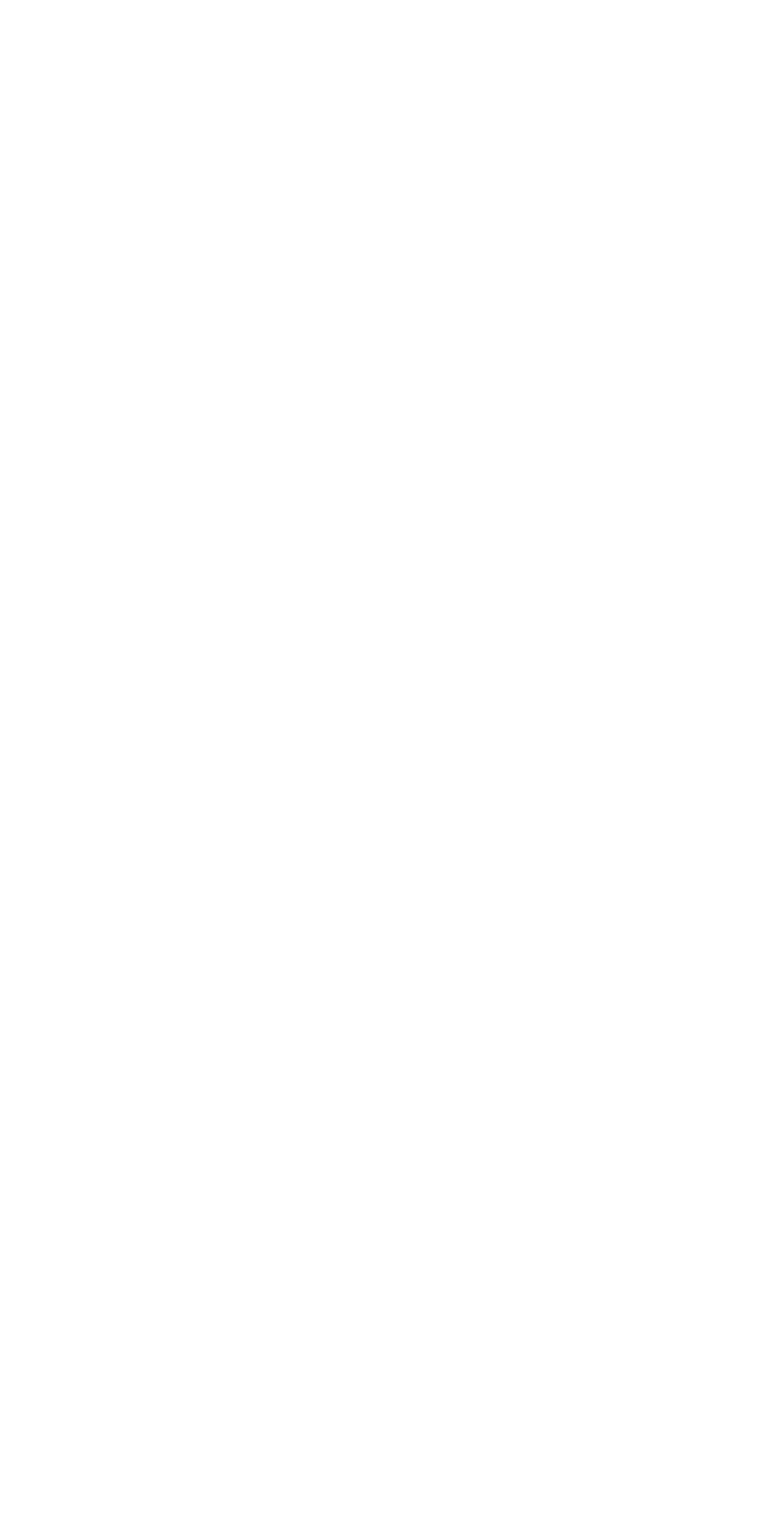
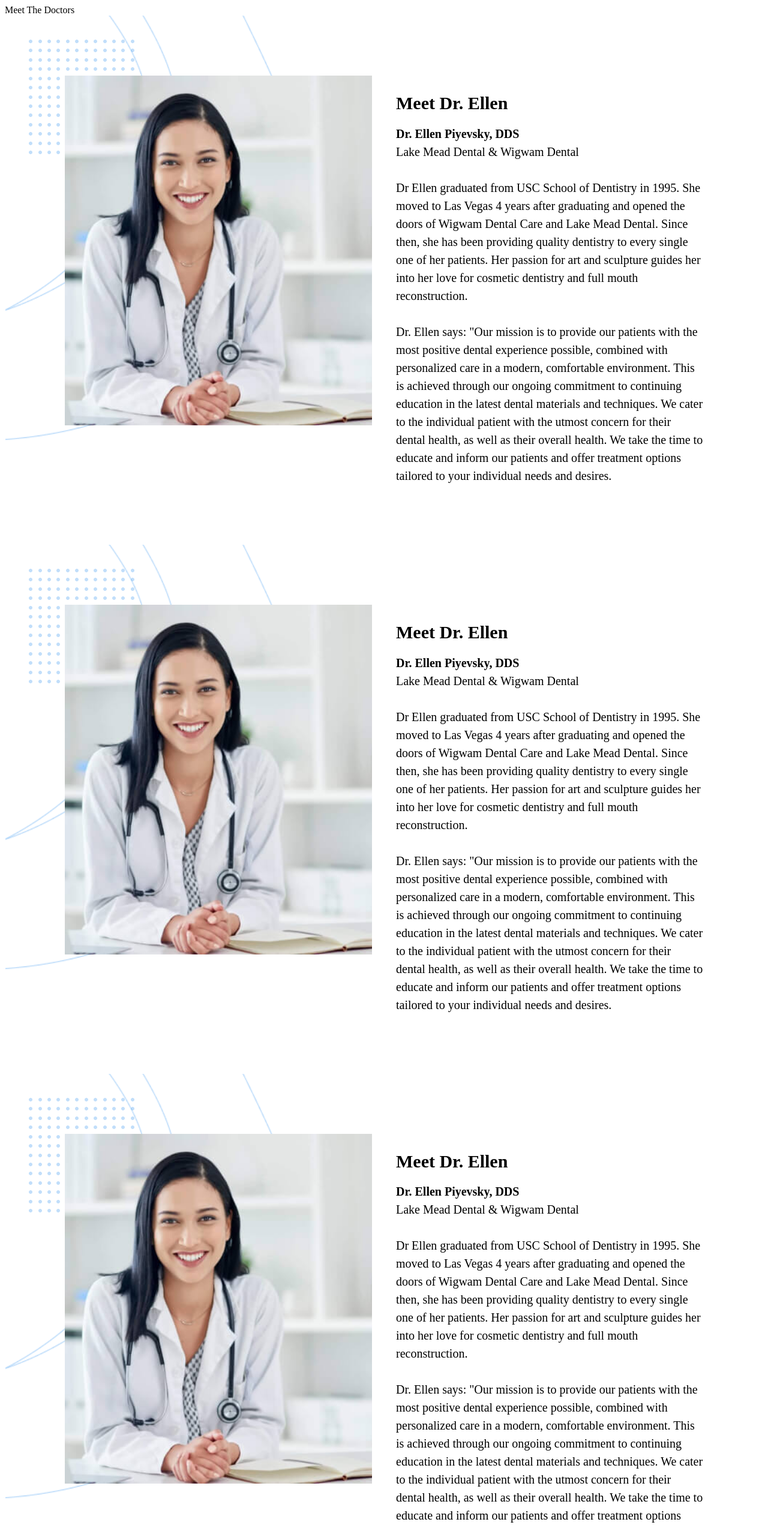
Before and after one commit to idenispankov/lake_mead_dental_next_js, a Next.js app: page /meet-the-doctors in a window 1280 px wide. Shown: the top 2547 px of the page at 60% size. Before the commit the page ends 800 px from the top, so only its background shows below. Built offline with nearby package versions, Linux system fonts and the light colour scheme.

Commit message:
change classnames in About doctor

```diff
--- a/components/AboutDoctor/AboutDoctor.module.css
+++ b/components/AboutDoctor/AboutDoctor.module.css
@@ -1,11 +1,19 @@
-.section {
+.section__container {
   max-width: 1600px;
   margin: 0 auto;
   padding: 30px;
   position: relative;
 }
 
-.section__image {
+.section__container_image_dots {
+  display: none;
+}
+
+.section__container_image_lines {
+  display: none;
+}
+
+.section__container_image {
   background: url('../../public/images/doctor_ellen_mobile.png') no-repeat
     center;
   min-width: 100%;
@@ -15,33 +23,25 @@
   display: block;
 }
 
-.section__image_dots {
-  display: none;
-}
-
-.section__image_lines {
-  display: none;
-}
-
-.section__heading {
+.text__container_heading {
   font-weight: bold;
   font-size: 16px;
   line-height: 106.5%;
   margin-bottom: 10px;
 }
 
-.section__text {
+.text__container_text {
   font-size: 12px;
   line-height: 150%;
   margin-bottom: 20px;
 }
 
-.section__text_span {
+.text__container_text_span {
   display: block;
   font-weight: 700;
 }
 
-.section__text:last-child {
+.text__container_text:last-child {
   margin-bottom: 0;
 }
 
@@ -50,7 +50,7 @@
 }
 
 @media screen and (min-width: 450px) {
-  .section__image {
+  .section__container_image {
     background: url('../../public/images/doctor_ellen_tablet.png') no-repeat
       center;
     height: 386px;
@@ -58,18 +58,18 @@
 }
 
 @media screen and (min-width: 768px) {
-  .section {
+  .section__container {
     padding: 30px;
     display: grid;
     grid-template-columns: repeat(2, 1fr);
     grid-template-rows: auto;
     gap: 20px;
   }
-  .section__image {
+  .section__container_image {
     margin-bottom: 0;
     height: 386px;
   }
-  .section__heading {
+  .text__container_heading {
     font-weight: bold;
     font-size: 24px;
     line-height: 106.5%;
@@ -78,21 +78,21 @@
 }
 
 @media screen and (min-width: 1024px) {
-  .section {
+  .section__container {
     padding: 80px 100px;
     gap: 25px;
   }
-  .section__heading {
+  .text__container_heading {
     font-size: 30px;
   }
-  .section__text {
+  .text__container_text {
     font-size: 14px;
     margin-bottom: 18px;
   }
   .button {
     font-size: 14px;
   }
-  .section__image_dots {
+  .section__container_image_dots {
     background: url('../../public/images/dots_doctor.svg') no-repeat center;
     display: block;
     position: absolute;
@@ -102,7 +102,7 @@
     height: 191px;
     z-index: -1;
   }
-  .section__image_lines {
+  .section__container_image_lines {
     background: url('../../public/images/round_lines_doctor.svg') no-repeat
       center;
     display: block;
@@ -116,21 +116,21 @@
 }
 
 @media screen and (min-width: 1280px) {
-  .section {
+  .section__container {
     padding: 100px;
     display: grid;
     grid-template-columns: repeat(2, 1fr);
     gap: 40px;
   }
-  .section__image {
+  .section__container_image {
     background: url('../../public/images/doctor_ellen_desktop.jpg') no-repeat
       center center/cover;
     height: 583px;
   }
-  .section__heading {
+  .text__container_heading {
     font-size: 30px;
   }
-  .section__text {
+  .text__container_text {
     font-size: 20px;
     margin-bottom: 30px;
   }
--- a/components/Layout/Layout.js
+++ b/components/Layout/Layout.js
@@ -8,7 +8,7 @@ export default function Layout({ children }) {
       <div>
         <main>{children}</main>
       </div>
-      {/* <Footer /> */}
+      <Footer />
     </>
   );
 }
--- a/components/MeetOurDoctors/MeetOurDoctors.js
+++ b/components/MeetOurDoctors/MeetOurDoctors.js
@@ -2,8 +2,9 @@ import styles from './MeetOurDoctors.module.css';
 
 export default function MeetOurDoctors() {
   return (
-    <section className={styles.section__container}>
-      {/* <div className={styles.section}>
+    <section className={styles.section}>
+      <h1s>Meet The Doctors</h1s>
+      <div className={styles.section__container}>
         <span className={styles.section__image_dots} />
         <span className={styles.section__image_lines} />
         <div className={styles.section__image}></div>
@@ -24,12 +25,84 @@ export default function MeetOurDoctors() {
             dentistry and full mouth reconstruction.
           </p>
           <p className={styles.section__text}>
-            Dr Ellen says: "Our mission is to provide our patients with the most
-            positive dental experience possible, combined with personalized care
-            in a modern, comfortable environment. Learn More...
+            Dr. Ellen says: "Our mission is to provide our patients with the
+            most positive dental experience possible, combined with personalized
+            care in a modern, comfortable environment. This is achieved through
+            our ongoing commitment to continuing education in the latest dental
+            materials and techniques. We cater to the individual patient with
+            the utmost concern for their dental health, as well as their overall
+            health. We take the time to educate and inform our patients and
+            offer treatment options tailored to your individual needs and
+            desires.
           </p>
         </div>
-      </div> */}
+      </div>
+      <div className={styles.section__container}>
+        <span className={styles.section__image_dots} />
+        <span className={styles.section__image_lines} />
+        <div className={styles.section__image}></div>
+        <div className={styles.section__text_container}>
+          <h3 className={styles.section__heading}>Meet Dr. Ellen</h3>
+          <p className={styles.section__text}>
+            <span className={styles.section__text_span}>
+              Dr. Ellen Piyevsky, DDS
+            </span>
+            Lake Mead Dental & Wigwam Dental
+          </p>
+          <p className={styles.section__text}>
+            Dr Ellen graduated from USC School of Dentistry in 1995. She moved
+            to Las Vegas 4 years after graduating and opened the doors of Wigwam
+            Dental Care and Lake Mead Dental. Since then, she has been providing
+            quality dentistry to every single one of her patients. Her passion
+            for art and sculpture guides her into her love for cosmetic
+            dentistry and full mouth reconstruction.
+          </p>
+          <p className={styles.section__text}>
+            Dr. Ellen says: "Our mission is to provide our patients with the
+            most positive dental experience possible, combined with personalized
+            care in a modern, comfortable environment. This is achieved through
+            our ongoing commitment to continuing education in the latest dental
+            materials and techniques. We cater to the individual patient with
+            the utmost concern for their dental health, as well as their overall
+            health. We take the time to educate and inform our patients and
+            offer treatment options tailored to your individual needs and
+            desires.
+          </p>
+        </div>
+      </div>
+      <div className={styles.section__container}>
+        <span className={styles.section__image_dots} />
+        <span className={styles.section__image_lines} />
+        <div className={styles.section__image}></div>
+        <div className={styles.section__text_container}>
+          <h3 className={styles.section__heading}>Meet Dr. Ellen</h3>
+          <p className={styles.section__text}>
+            <span className={styles.section__text_span}>
+              Dr. Ellen Piyevsky, DDS
+            </span>
+            Lake Mead Dental & Wigwam Dental
+          </p>
+          <p className={styles.section__text}>
+            Dr Ellen graduated from USC School of Dentistry in 1995. She moved
+            to Las Vegas 4 years after graduating and opened the doors of Wigwam
+            Dental Care and Lake Mead Dental. Since then, she has been providing
+            quality dentistry to every single one of her patients. Her passion
+            for art and sculpture guides her into her love for cosmetic
+            dentistry and full mouth reconstruction.
+          </p>
+          <p className={styles.section__text}>
+            Dr. Ellen says: "Our mission is to provide our patients with the
+            most positive dental experience possible, combined with personalized
+            care in a modern, comfortable environment. This is achieved through
+            our ongoing commitment to continuing education in the latest dental
+            materials and techniques. We cater to the individual patient with
+            the utmost concern for their dental health, as well as their overall
+            health. We take the time to educate and inform our patients and
+            offer treatment options tailored to your individual needs and
+            desires.
+          </p>
+        </div>
+      </div>
     </section>
   );
 }
--- a/components/MeetOurDoctors/MeetOurDoctors.module.css
+++ b/components/MeetOurDoctors/MeetOurDoctors.module.css
@@ -1,4 +1,4 @@
-/* .section {
+.section__container {
   max-width: 1600px;
   margin: 0 auto;
   padding: 30px;
@@ -45,6 +45,10 @@
   margin-bottom: 0;
 }
 
+.button {
+  font-size: 12px;
+}
+
 @media screen and (min-width: 450px) {
   .section__image {
     background: url('../../public/images/doctor_ellen_tablet.png') no-repeat
@@ -54,7 +58,7 @@
 }
 
 @media screen and (min-width: 768px) {
-  .section {
+  .section__container {
     padding: 30px;
     display: grid;
     grid-template-columns: repeat(2, 1fr);
@@ -74,7 +78,7 @@
 }
 
 @media screen and (min-width: 1024px) {
-  .section {
+  .section__container {
     padding: 80px 100px;
     gap: 25px;
   }
@@ -84,6 +88,9 @@
   .section__text {
     font-size: 14px;
     margin-bottom: 18px;
+  }
+  .button {
+    font-size: 14px;
   }
   .section__image_dots {
     background: url('../../public/images/dots_doctor.svg') no-repeat center;
@@ -109,7 +116,7 @@
 }
 
 @media screen and (min-width: 1280px) {
-  .section {
+  .section__container {
     padding: 100px;
     display: grid;
     grid-template-columns: repeat(2, 1fr);
@@ -127,4 +134,7 @@
     font-size: 20px;
     margin-bottom: 30px;
   }
-} */
+  .button {
+    font-size: 20px;
+  }
+}
--- a/pages/meet-the-doctors.js
+++ b/pages/meet-the-doctors.js
@@ -10,7 +10,7 @@ export default function MeetTheDoctorsPage() {
         </title>
         <meta name='description' content='Generated by create next app' />
       </Head>
-      {/* <MeetOurDoctors /> */}
+      <MeetOurDoctors />
     </>
   );
 }
```
Also changed, not shown: components/AboutDoctor/AboutDoctor.js (+17 -15 lines), pages/index.js (+1 -14 lines).
